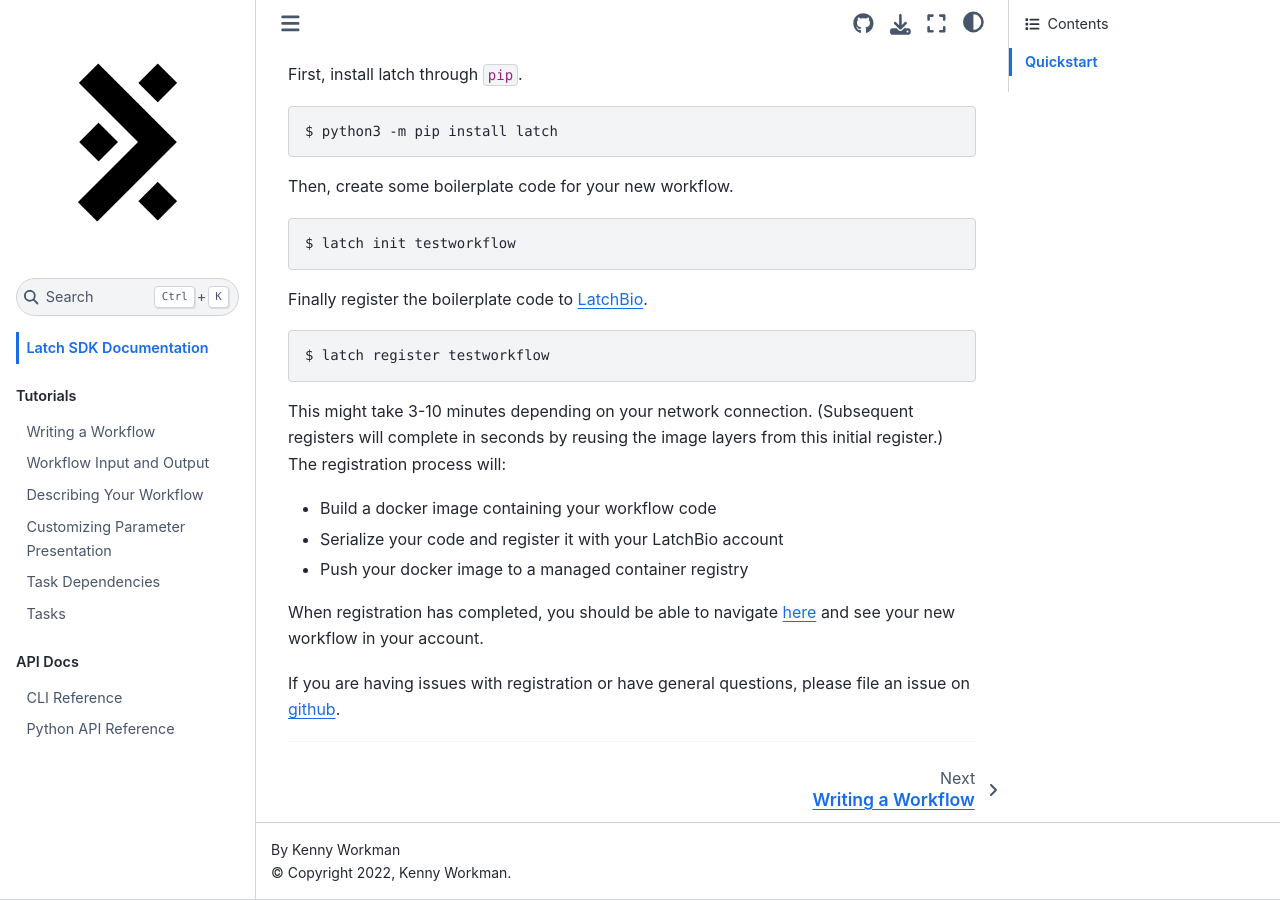
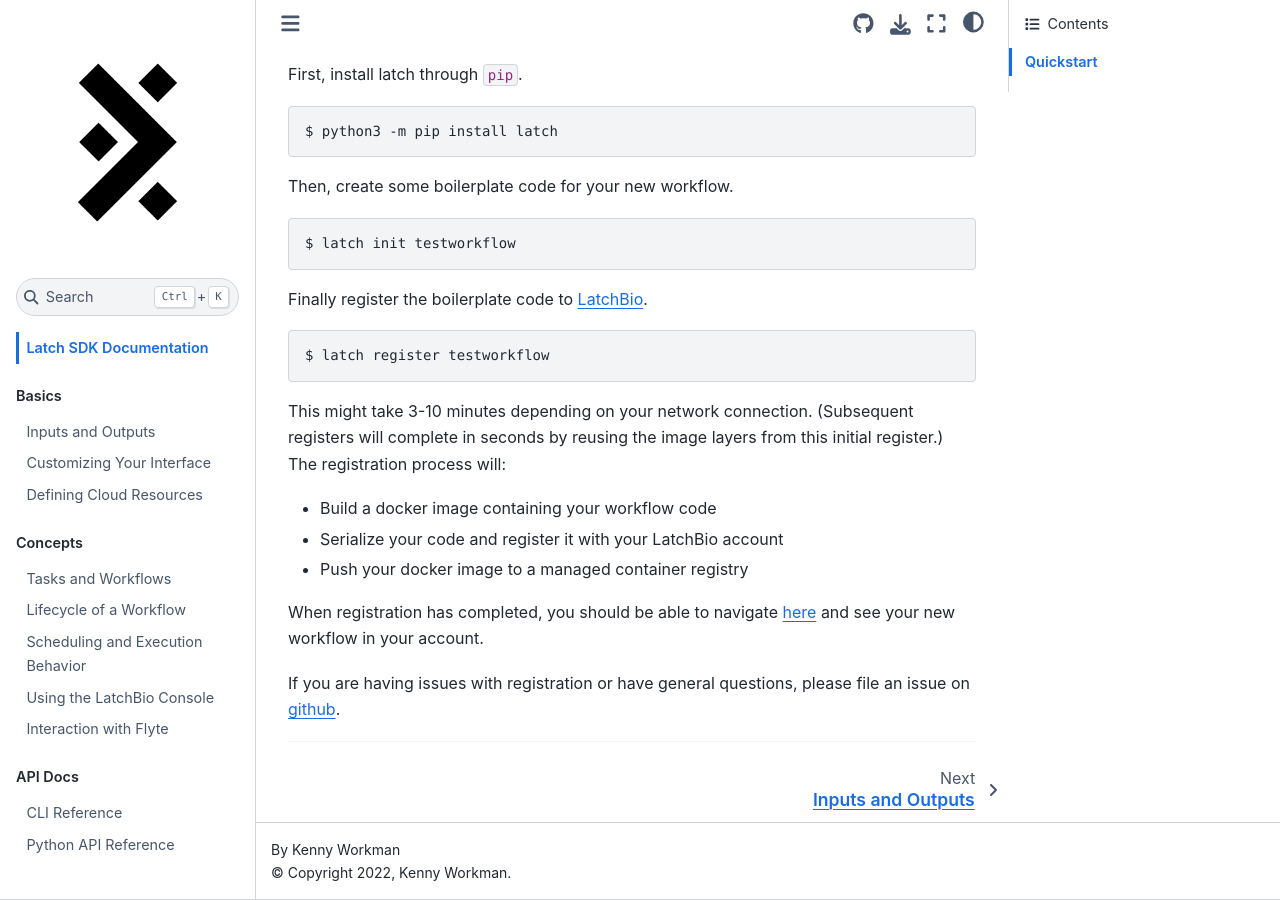
Before and after one commit to latchbio/latch, a Sphinx documentation site: the page built from docs/source/index.md, in a window 1280 px wide and 900 px high, scrolled down 604 px. Built offline with Sphinx 7.4.7 and the Sphinx Book theme 1.1.4, drawn with Linux system fonts in a browser that asks for light colours.

Commit message:
feat: expanded toc

````diff
--- /dev/null
+++ b/docs/source/basics/inputs_outputs.md
@@ -0,0 +1,2 @@
+Inputs and Outputs
+---
--- /dev/null
+++ b/docs/source/concepts/execution_scheduling.md
@@ -0,0 +1,2 @@
+Scheduling and Execution Behavior
+---
--- /dev/null
+++ b/docs/source/concepts/flyte_interaction.md
@@ -0,0 +1,2 @@
+Interaction with Flyte
+---
--- /dev/null
+++ b/docs/source/concepts/tasks_workflows.md
@@ -0,0 +1,2 @@
+Tasks and Workflows
+---
--- /dev/null
+++ b/docs/source/concepts/using_console.md
@@ -0,0 +1,2 @@
+Using the LatchBio Console
+---
--- /dev/null
+++ b/docs/source/concepts/workflow_lifecycle.md
@@ -0,0 +1,2 @@
+Lifecycle of a Workflow
+---
--- a/docs/source/index.md
+++ b/docs/source/index.md
@@ -66,13 +66,33 @@
 ```{toctree}
 :hidden:
 :maxdepth: 2
-:caption: Tutorials
-workflow_overview
-workflow_io
-workflow_metadata
-parameter_metadata
-task_dependencies
-task_overview
+:caption: Basics
+basics/inputs_outputs
+basics/customizing_interface
+basics/defining_cloud_resources
+```
+
+```{toctree}
+:hidden:
+:maxdepth: 2
+:caption: Concepts
+concepts/tasks_workflows
+concepts/workflow_lifecycle
+concepts/execution_scheduling
+concepts/using_console
+concepts/flyte_interaction
+```
+
+```{toctree}
+:hidden:
+:maxdepth: 2
+:caption: Recipes
+```
+
+```{toctree}
+:hidden:
+:maxdepth: 2
+:caption: Examples
 ```
 
 ```{toctree}
````
Also changed, not shown: docs/source/basics/customizing_interface.md (added, +2 -0 lines), docs/source/basics/defining_cloud_resources.md (added, +2 -0 lines).
